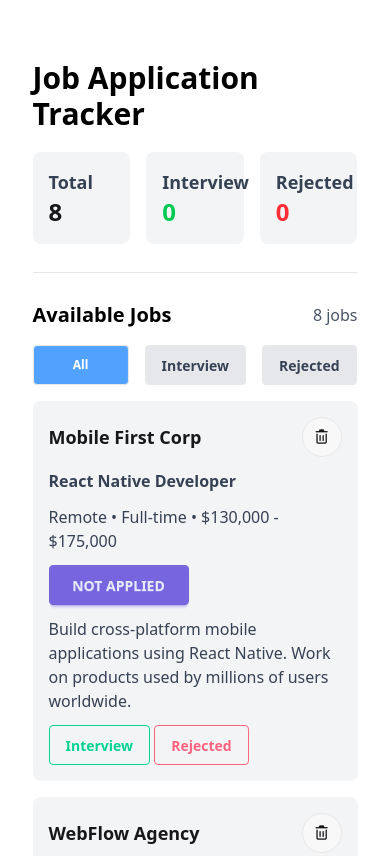
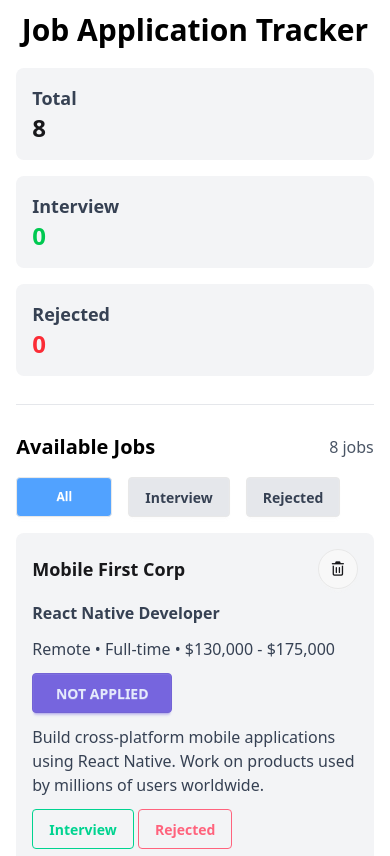
Before and after one commit to PromelHridoy/Assignment-4, a plain HTML site: page index.html in a window 390 px wide. Shown: the top 856 px of the page. Drawn offline with nearby package versions, Linux system fonts and the light colour scheme.

Commit message:
page has been made responsive

```diff
--- a/index.html
+++ b/index.html
@@ -9,9 +9,9 @@
     <title>Job Application Tracker</title>
 </head>
 <body>
-    <header class="w-10/12 mx-auto mt-15">
-            <h1 class="text-3xl font-bold text-black">Job Application Tracker</h1>
-        <div class="grid grid-cols-3 gap-4 mt-5">
+    <header class="w-11/12 md:w-10/12 mx-auto mt-3 md:mt-15">
+            <h1 class="text-3xl font-bold text-black md:text-left text-center">Job Application Tracker</h1>
+        <div class="grid grid-cols-1 md:grid-cols-3 gap-4 mt-5">
             <div class="bg-gray-100 p-4 rounded-lg">
                 <h2 class="text-lg font-bold text-gray-700">Total</h2>
                 <p id="total-count" class="font-bold text-2xl">0</p>
@@ -28,7 +28,7 @@
         <hr class="my-7 bg-gray-200 border-0 h-px">
     </header>
 
-    <main id="main" class="w-10/12 mx-auto">
+    <main id="main" class="w-11/12 md:w-10/12 mx-auto ">
             <div class="flex justify-between items-center mb-4">
             <h2 class="text-xl font-bold text-black">Available Jobs</h2>
             <p id="total-jobs" class="text-gray-600">0 jobs</p>
```
